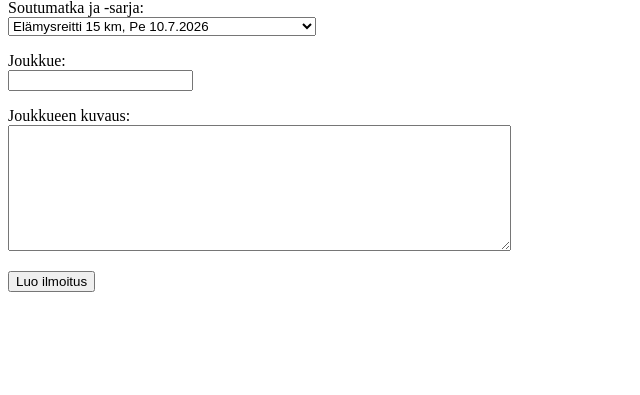
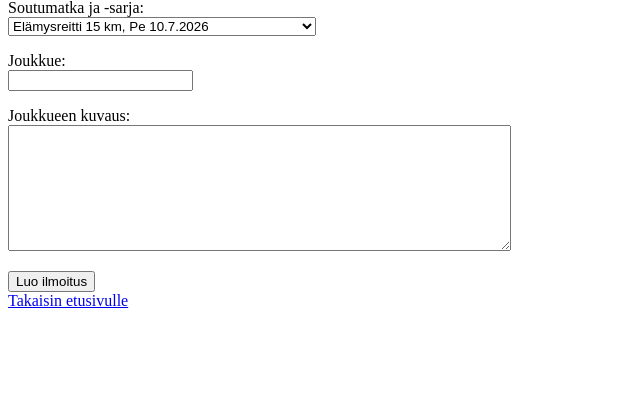
Before and after one commit to HarriApp/soutuporssi, a Flask app: page /create_team in a window 1280 px wide. Shown: the part 128-523 px from the top of the page, without its empty margins (0-640 px from the left). Run offline with Flask 3, Linux system fonts and the light colour scheme.

Commit message:
Update navigation functionality to improve UX

```diff
--- a/templates/create_team.html
+++ b/templates/create_team.html
@@ -34,6 +34,7 @@
     </p>
     <input type="submit" value="Luo ilmoitus" />
   </form>
+  <a href="/">Takaisin etusivulle</a>
 </body>
 
 </html>
--- a/templates/edit_team.html
+++ b/templates/edit_team.html
@@ -34,6 +34,7 @@
     </p>
     <input type="submit" value="Päivitä ilmoitus" />
   </form>
+  <a href="/">Takaisin etusivulle</a>
 </body>
 
 </html>
--- a/templates/login.html
+++ b/templates/login.html
@@ -31,6 +31,7 @@
     Eikö sinulla ole tunnusta? Voit luoda sen <a href="/register">tästä</a>.
   </p>
   {% endif %}
+  <a href="/">Takaisin etusivulle</a>
 </body>
 
 </html>
--- a/templates/register.html
+++ b/templates/register.html
@@ -29,6 +29,7 @@
     Kirjaudu sisään <a href="/login">täältä</a>.
   </p>
   {% endif %}
+  <a href="/">Takaisin etusivulle</a>
 </body>
 
 </html>
--- a/templates/remove_team.html
+++ b/templates/remove_team.html
@@ -17,6 +17,7 @@
     <input type="submit" name="cancel" value="Peruuta" />
     <input type="submit" name="remove" value="Poista joukkue" />
   </form>
+  <a href="/">Takaisin etusivulle</a>
 </body>
 
 </html>
```
